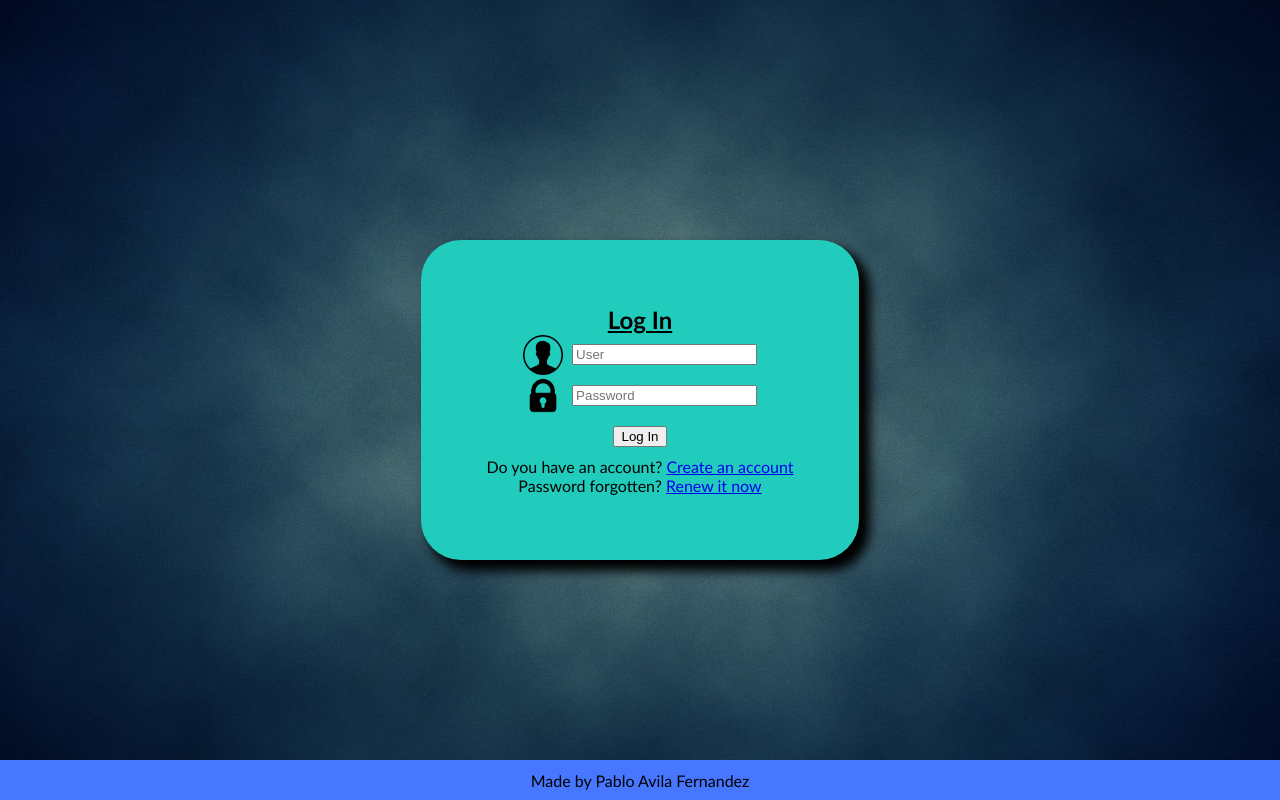
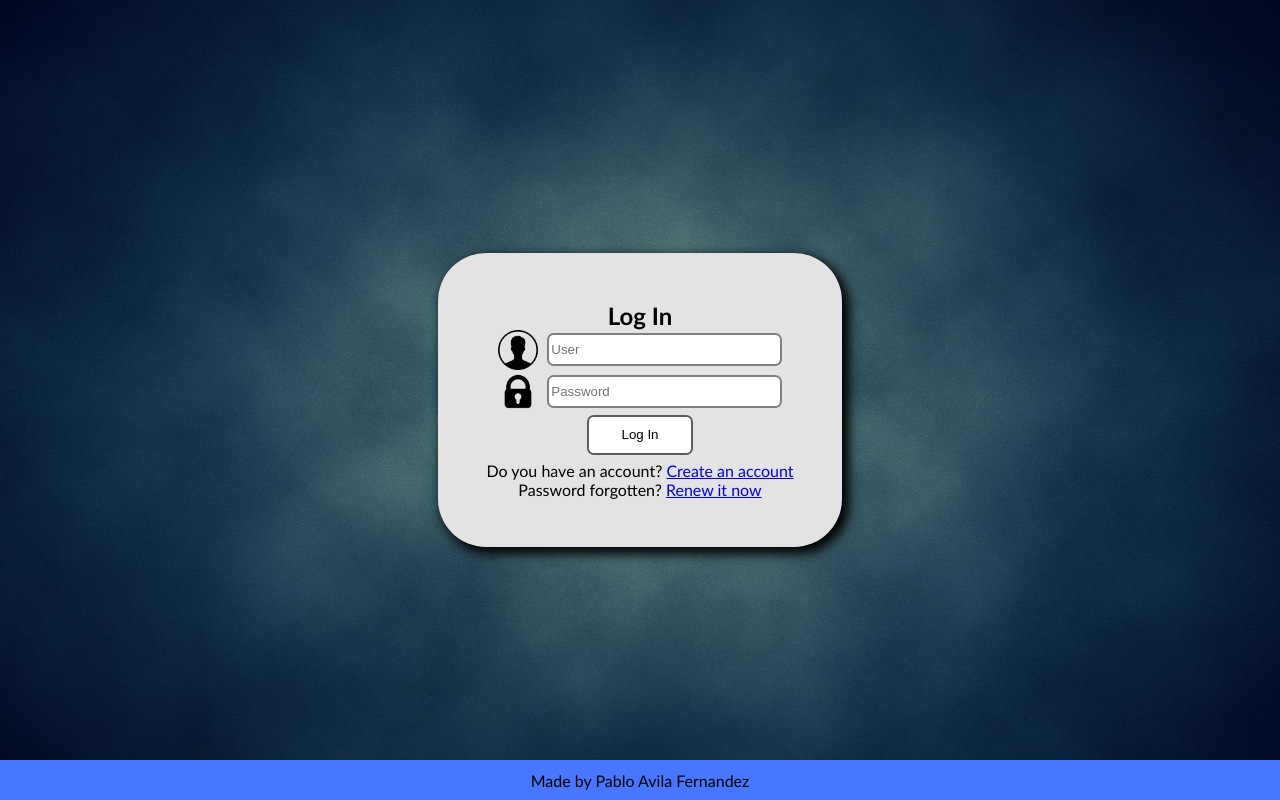
Before and after one commit to paf106/tfgGS, a PHP site: page / in a window 1280 px wide. Run offline with PHP 8.4, Linux system fonts and the light colour scheme.

Commit message:
new paint job to index.html

```diff
--- a/style.css
+++ b/style.css
@@ -40,7 +40,6 @@ footer{
 	background-image: url(img/wallpaperLog-in.jpg);
 }
 #contenedorLog-in #log-in input{
-	margin-top: 10px;
 }
 /* IMAGENES LOG-IN */
 #contenedorLog-in #log-in img{
@@ -50,13 +49,30 @@ footer{
 	margin-right: 3%;
 }
 #contenedorLog-in #log-in{
-	background-color: #21ccbc;
-	padding: 65px;
-	border-radius: 40px;
-	box-shadow: 9px 9px 11px 2px #000000;
+	background-color: #e3e3e3;
+	padding: 3em;
+	border-radius: 3em;
+	box-shadow: 5px 5px 12px 2px #000000;
 }
-#contenedorLog-in #log-in #buttonsLog-in{
-	margin-bottom: 3%;
+#log-inButton{
+	background-color: #fff;
+	color: black;
+	border: 2px solid #5e5e5e;
+	width: 8em;
+	height: 3em;
+	cursor: pointer;
+	transition: 0.3s ease;
+}
+#log-inButton:hover{
+	background-color: #5e5e5e;
+	color: white;
+}
+input{
+	border-radius: 0.5em;
+	height: 2em;
+	margin-bottom: 0.5em;
+	width: 17em;
+	border: 2px solid grey;
 }
 /* FIN DE PAGINA DE LOGIN */
 
@@ -64,7 +80,7 @@ footer{
 
 /* OTROS */
 h1{
-	text-decoration: underline;
+	/*! text-decoration: underline; */
 	display: inline;
 }
 .tiny{
```
